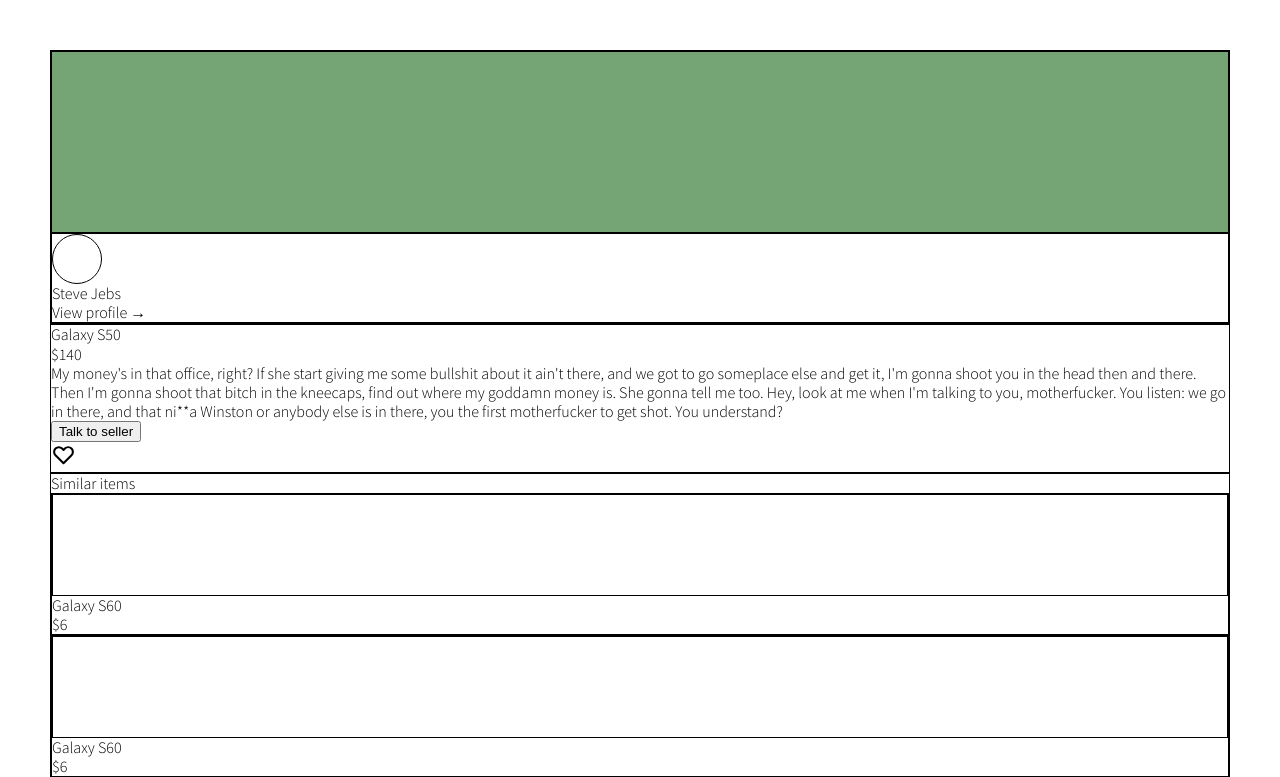
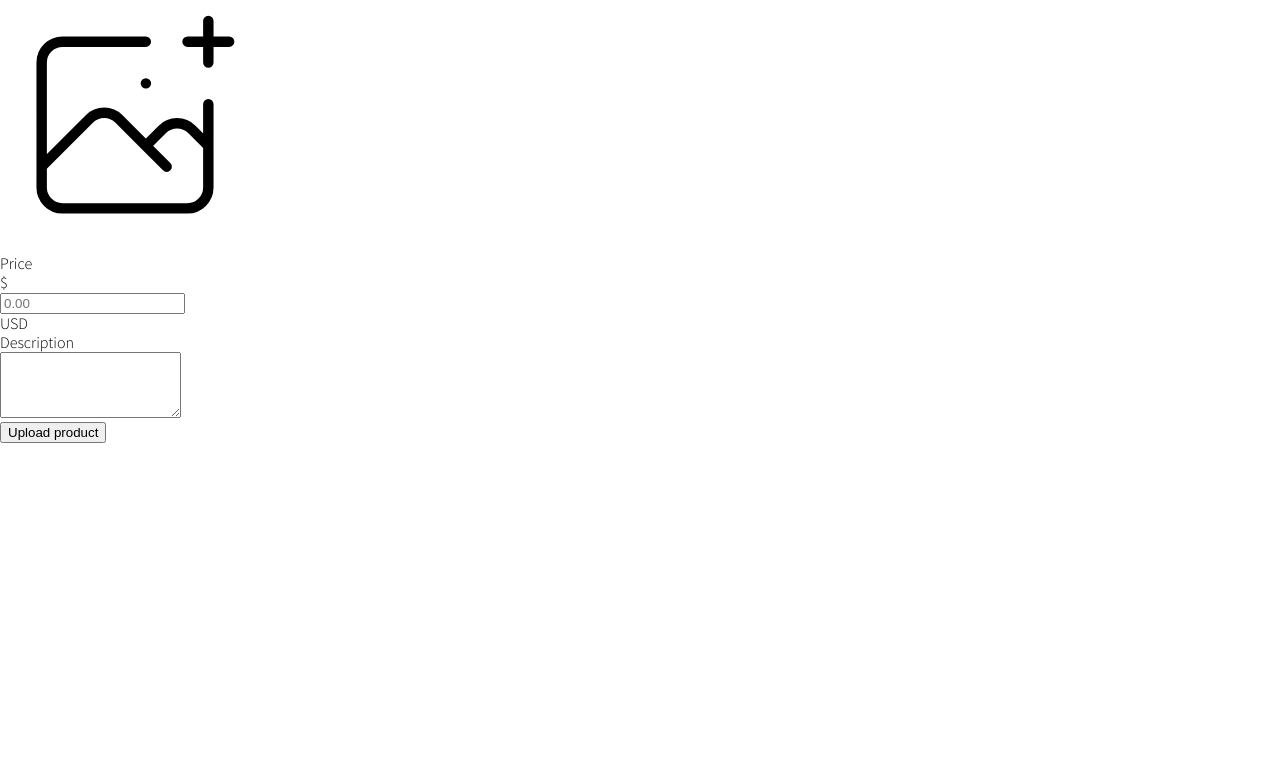
Before and after one commit to yonghk423/next.js-market, a Next.js app: page /items/Upload in a window 1280 px wide. Shown: the top 777 px of the page. Built offline with nearby package versions, Linux system fonts and the light colour scheme.

Commit message:
upload page

```diff
--- /dev/null
+++ b/pages/items/Upload.tsx
@@ -0,0 +1,60 @@
+import type { NextPage } from "next";
+import styled from "styled-components"
+
+const Svg = styled.svg`
+width: 250px;
+height: 250px;
+`;
+
+const FileInput = styled.input`
+  display: none;
+`;
+
+const Upload: NextPage = () => {
+  return (
+    <div>
+      <div>
+        <div>
+          <label>
+            <Svg
+              className="h-12 w-12"
+              stroke="currentColor"
+              fill="none"
+              viewBox="0 0 48 48"
+              aria-hidden="true"
+            >
+              <path
+                d="M28 8H12a4 4 0 00-4 4v20m32-12v8m0 0v8a4 4 0 01-4 4H12a4 4 0 01-4-4v-4m32-4l-3.172-3.172a4 4 0 00-5.656 0L28 28M8 32l9.172-9.172a4 4 0 015.656 0L28 28m0 0l4 4m4-24h8m-4-4v8m-12 4h.02"
+                strokeWidth={2}
+                strokeLinecap="round"
+                strokeLinejoin="round"
+              />
+            </Svg>
+            <FileInput type="file" />
+          </label>
+        </div>
+      </div>
+      <div>
+        <label>Price</label>
+        <div>
+          <div>
+            <span>$</span>
+          </div>
+          <input type="text" placeholder="0.00" />
+          <div>
+            <span>USD</span>
+          </div>
+        </div>
+      </div>
+      <div>
+        <label>Description</label>
+        <div>
+          <textarea rows={4} />
+        </div>
+      </div>
+      <button>Upload product</button>
+    </div>
+  );
+};
+
+export default Upload;
```
